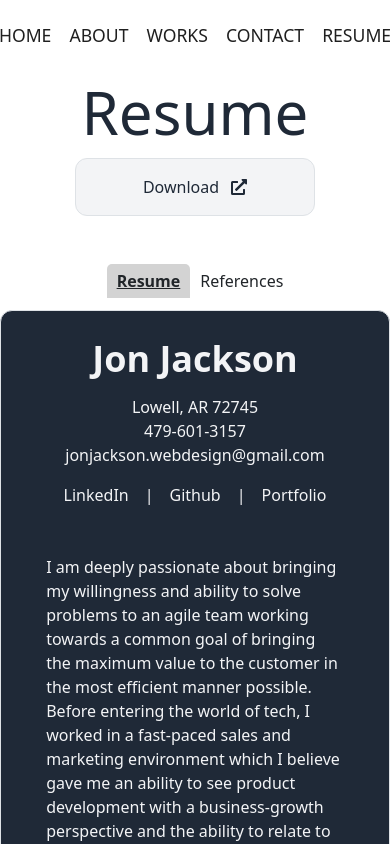
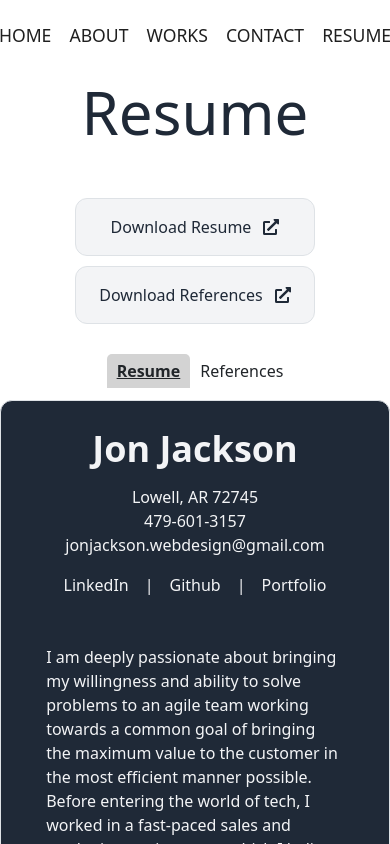
Before and after one commit to jonteal/jt-portfolio-2023, a React (Vite) app: page /resume in a window 390 px wide. Shown: the top 844 px of the page. Built offline with nearby package versions, Linux system fonts and the light colour scheme.

Commit message:
updated live link logic

```diff
--- a/src/components/ProjectCard/ProjectCard.jsx
+++ b/src/components/ProjectCard/ProjectCard.jsx
@@ -40,6 +40,7 @@ const ProjectCard = ({ project }) => {
         >
           <FaGithub />
         </a>
+        {project.liveLink ? (
           <a
             rel="noreferrer noopener"
             target="_blank"
@@ -48,6 +49,11 @@ const ProjectCard = ({ project }) => {
           >
             <FaRegEye />
           </a>
+        ) : (
+          <p className="mx-12 flex justify-center items-center mt-0 bg-gray-100 p-2 border rounded-xl w-96">
+            No live link
+          </p>
+        )}
       </div>
     </div>
   );
--- a/src/components/ReferencesComponent/ReferencesComponent.jsx
+++ b/src/components/ReferencesComponent/ReferencesComponent.jsx
@@ -17,6 +17,7 @@ const ReferencesComponent = () => {
         <a href="tel:5752025485" className="text-gray-100 text-1xl">
           575-202-5485
         </a>
+        <p className="text-gray-100 text-1xl">Relationship: Manager</p>
       </div>
       <div className="summary-section mb-3 mt-5 flex items-center">
         <h3 className="text-gray-100 text-2xl font-bold">
@@ -35,6 +36,7 @@ const ReferencesComponent = () => {
         <a href="tel:8635134134" className="text-gray-100 text-1xl">
           863-513-4134
         </a>
+        <p className="text-gray-100 text-1xl">Relationship: Team Member</p>
       </div>
       <div className="summary-section mb-3 mt-5 flex items-center">
         <h3 className="text-gray-100 text-2xl font-bold">Mason Holland</h3>
@@ -51,6 +53,7 @@ const ReferencesComponent = () => {
         <a href="tel:3104158457" className="text-gray-100 text-1xl">
           310-415-8457
         </a>
+        <p className="text-gray-100 text-1xl">Relationship: Team Member</p>
       </div>
       <div className="summary-section mb-3 mt-5 flex items-center">
         <h3 className="text-gray-100 text-2xl font-bold">Ivan Ontiveros</h3>
@@ -65,13 +68,24 @@ const ReferencesComponent = () => {
         <a href="tel:6025763985" className="text-gray-100 text-1xl">
           602-576-3985
         </a>
+        <p className="text-gray-100 text-1xl">Relationship: Team Member</p>
       </div>
-      {/* <div className="summary-section mb-3 mt-5 flex items-center">
+      <div className="summary-section mb-3 mt-5 flex items-center">
         <h3 className="text-gray-100 text-2xl font-bold">Laurel Thorburn</h3>
-        <p className="text-gray-100 text-1xl">Position Title, Company Name</p>
-        <a href="mailto: newtonh1@aetna.com"  className="text-gray-100 text-1xl">Email Address</a>
-        <a href="tel:4082505504" className="text-gray-100 text-1xl">408-250-5504</a>
-      </div> */}
+        <p className="text-gray-100 text-1xl">Software Developer</p>
+        <p className="text-gray-100 text-1xl">Shopify</p>
+        <a
+          href="mailto: laurelthorburn@gmail.com"
+          className="text-gray-100 text-1xl"
+        >
+          laurelthorburn@gmail.com
+        </a>
+        <a href="tel:4082505504" className="text-gray-100 text-1xl">
+          408-250-5504
+        </a>
+        <p className="text-gray-100 text-1xl">Relationship:</p>
+        <p className="text-gray-100 text-1xl">Shared project contributor</p>
+      </div>
       <div className="summary-section mb-3 mt-5 flex items-center">
         <h3 className="text-gray-100 text-2xl font-bold">Robert Parsons</h3>
         <p className="text-gray-100 text-1xl">Position Title, Company Name</p>
@@ -84,6 +98,7 @@ const ReferencesComponent = () => {
         <a href="tel:6267031909" className="text-gray-100 text-1xl">
           626-703-1909
         </a>
+        <p className="text-gray-100 text-1xl">Relationship: Fellow tutor</p>
       </div>
     </div>
   );
--- a/src/pages/Resume/Resume.jsx
+++ b/src/pages/Resume/Resume.jsx
@@ -12,15 +12,26 @@ const Resume = () => {
   return (
     <div className="resume-container">
       <h1 className="text-gray-800 font-light text-6xl mb-2">Resume</h1>
+      <div className="resume-btns-container w-screen justify-center mt-5">
         <a
           rel="noreferrer noopener"
           target="_blank"
-        className="border transform transition duration-500 hover:text-gray-100 hover:scale-110 hover:bg-cyan-700 flex justify-center items-center mt-2 mb-5 py-3 text-gray-800 bg-gray-100 p-5 rounded-xl w-60"
+          className="resume-dl-btn border transform transition duration-500 hover:text-gray-100 hover:scale-110 hover:bg-cyan-700 flex justify-center items-center py-3 text-gray-800 bg-gray-100 p-3 rounded-xl w-60"
           href={ResumePdf}
         >
-        <span className="mr-3">Download</span>
+          <span className="mr-3">Download Resume</span>
           <FaExternalLinkAlt className="text-black-100" />
         </a>
+        <a
+          rel="noreferrer noopener"
+          target="_blank"
+          className="references-dl-btn border transform transition duration-500 hover:text-gray-100 hover:scale-110 hover:bg-cyan-700 flex justify-center items-center py-3 text-gray-800 bg-gray-100 p-3 rounded-xl w-60"
+          href={ResumePdf}
+        >
+          <span className="mr-3">Download References</span>
+          <FaExternalLinkAlt className="text-black-100" />
+        </a>
+      </div>
       <>
         <div className="resume-button-container">
           <button
--- a/src/pages/Resume/resume.css
+++ b/src/pages/Resume/resume.css
@@ -93,6 +93,19 @@
     margin: 0 5px;
 }
 
+.resume-btns-container {
+    display: flex;
+    flex-direction: row;
+    align-items: center;
+}
+
+.resume-dl-btn {
+    margin: 30px 20px;
+}
+.references-dl-btn {
+    margin: 30px 20px;
+}
+
 
 @media only screen and (max-width: 600px) {
     .personal-info-container {
@@ -144,4 +157,16 @@
     .skill-desc {
         margin-left: 0;
     }
+    .resume-btns-container {
+        display: flex;
+        flex-direction: column;
+        align-items: center;
+    }
+    .resume-dl-btn {
+        margin-top: 0;
+        margin-bottom: 10px;
+    }
+    .references-dl-btn {
+        margin-top: 0;
+    }
   }
--- a/src/pages/Works/Works.jsx
+++ b/src/pages/Works/Works.jsx
@@ -35,7 +35,7 @@ const projects = [
     description:
       "A full stack MERN tool to help students study and prepare for tests as well as enhance memorization skills.",
     github: "https://github.com/jonteal/studybuddy",
-    liveLink: "https://studybuddy-frontend.vercel.app/",
+    // liveLink: "https://studybuddy-frontend.vercel.app/",
     image: studyBuddyImage,
     imageDesc: "A tool for students to use in order to prepare for tests",
     technologies: "React, Express, MongoDB, Node, GraphQL",
```
Also changed, not shown: 1 other file (tests, documents, lock files or other folders). Lines whose indentation alone changed are shown as unchanged.
